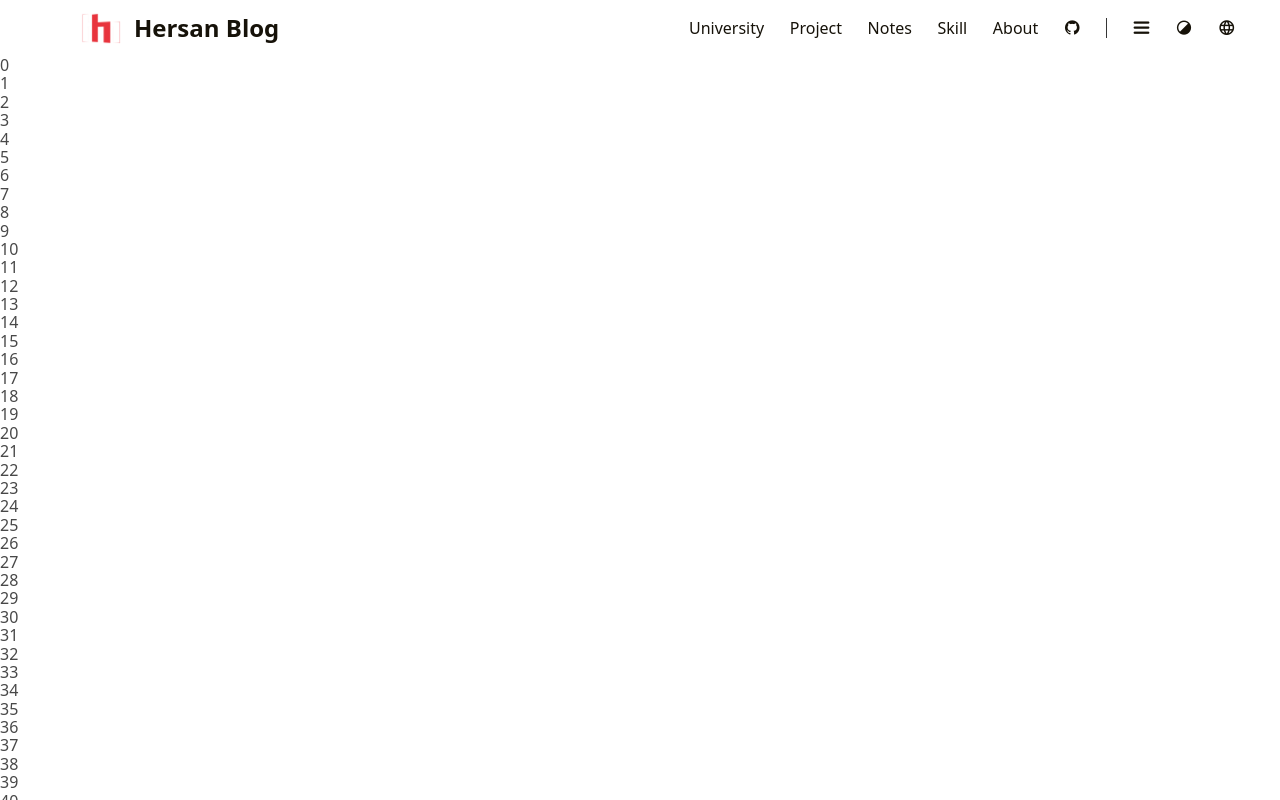
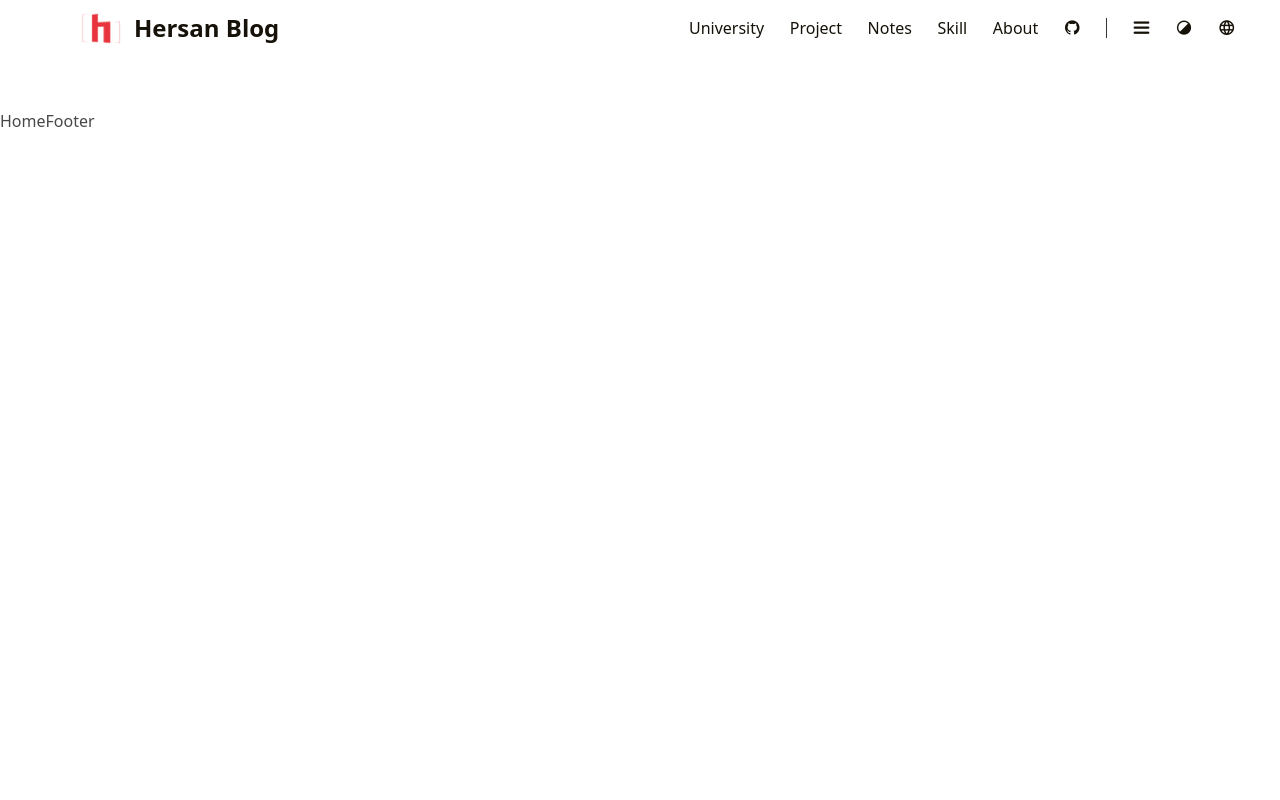
Before and after one commit to HersanKuang/hersan-b, a React (Create React App) app: page /home in a window 1280 px wide. Built offline with nearby package versions, Linux system fonts and the light colour scheme.

Commit message:
style: change home pange style

```diff
--- a/src/views/home/c-cpns/home-content/index.tsx
+++ b/src/views/home/c-cpns/home-content/index.tsx
@@ -13,9 +13,7 @@ const HomeContent: FC<IProps> = () => {
   }
   return (
     <ContentWrapper>
-      {arr.map((item, index) => (
-        <div key={index}>{item}</div>
-      ))}
+      <div className="main"></div>
     </ContentWrapper>
   )
 }
--- a/src/views/home/c-cpns/home-content/style.ts
+++ b/src/views/home/c-cpns/home-content/style.ts
@@ -3,4 +3,12 @@ import styled from 'styled-components'
 export const ContentWrapper = styled.div`
   ${(props) => props.theme.mixins}
   background-color: ${(props) => props.theme.backgroundColor.body};
+
+  .main {
+    position: relative;
+    max-width: 1200px;
+    width: 60%;
+    margin: 0 auto;
+    padding-top: ${(props) => props.theme.height.header};
+  }
 `
```
